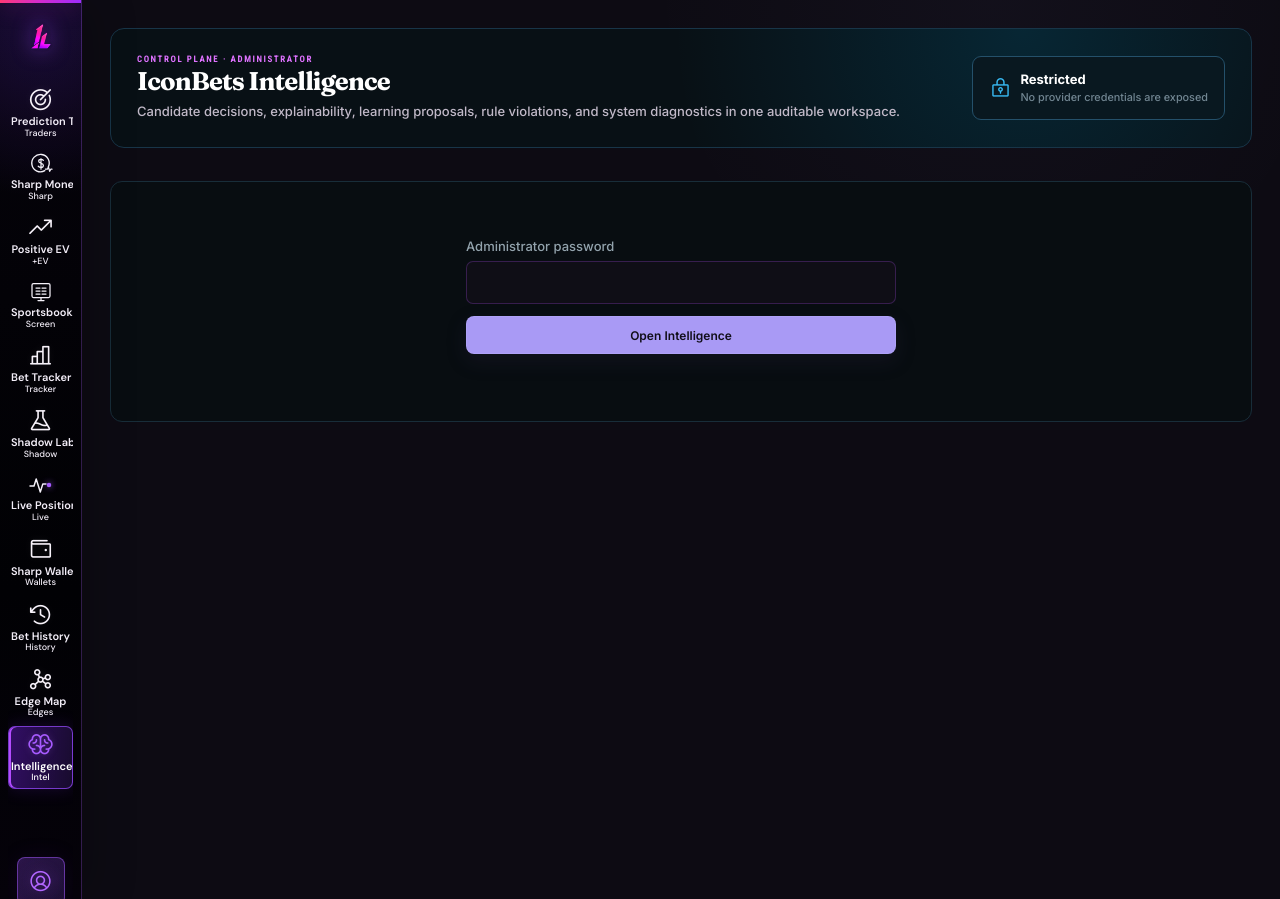
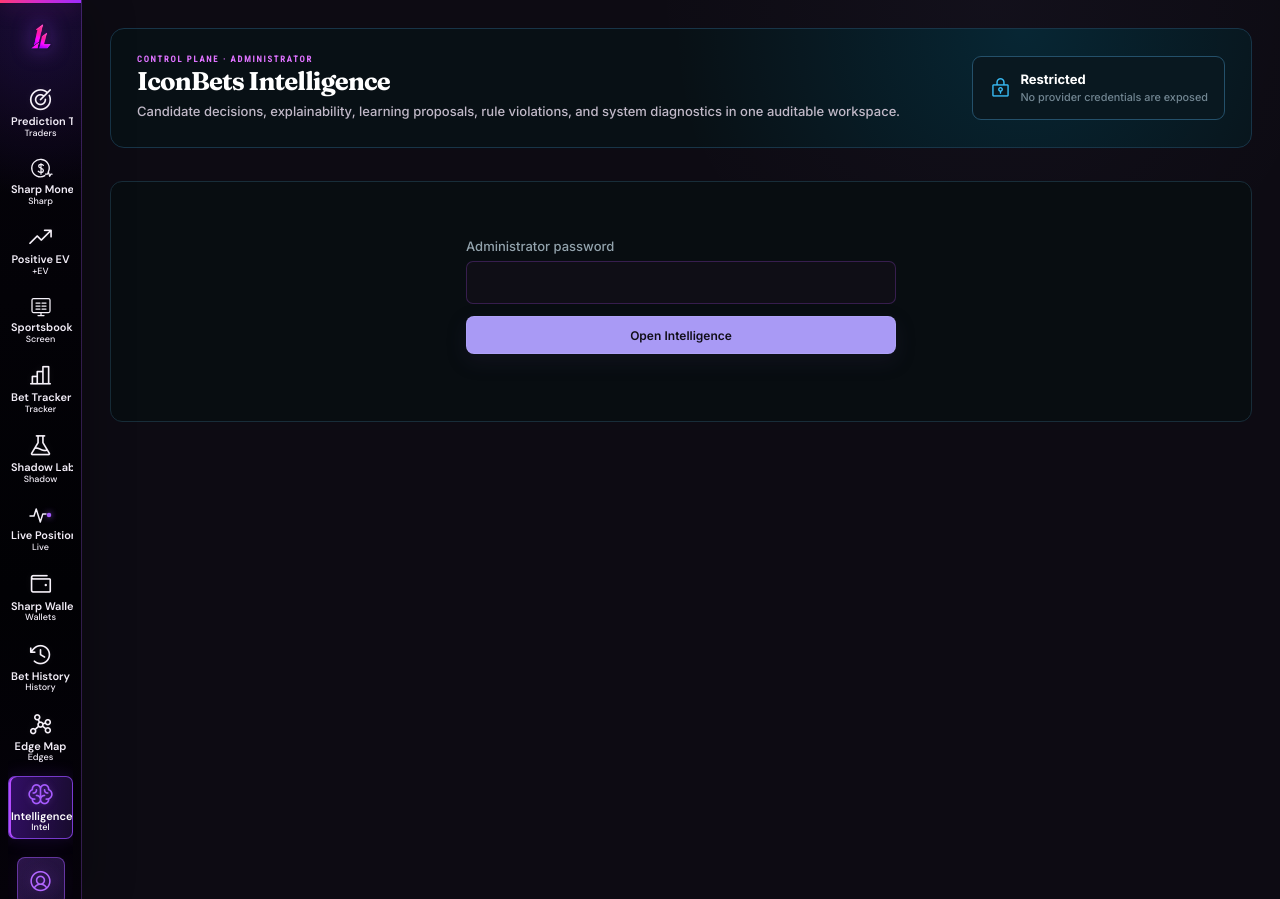
Before and after one commit to iconbetswhale/polymarket-whales, a Flask app: page /intelligence in a window 1280 px wide. Run offline with Flask 3, Linux system fonts and the light colour scheme; data that the repository does not hold is empty; some libraries are stand-ins or nearby versions.

Commit message:
Space compact sidebar navigation

```diff
--- a/static/app-premium.css
+++ b/static/app-premium.css
@@ -2065,7 +2065,7 @@ body[data-page="trades"] .trade-metric-chip.time strong {
   body:not([data-page="home"]) .brand-copy,
   body:not([data-page="home"]) .nav-section-label,
   body:not([data-page="home"]) .mobile-nav-pause { display: none !important; }
-  body:not([data-page="home"]) .nav-links { min-height: calc(100vh - 67px) !important; gap: 2px !important; align-items: stretch !important; overflow-y: auto !important; }
+  body:not([data-page="home"]) .nav-links { min-height: calc(100vh - 67px) !important; gap: 7px !important; align-items: stretch !important; overflow-y: auto !important; }
   body:not([data-page="home"]) .nav-links a {
     display: flex !important;
     width: 100% !important;
@@ -2074,7 +2074,7 @@ body[data-page="trades"] .trade-metric-chip.time strong {
     flex-direction: column !important;
     justify-content: center !important;
     align-items: center !important;
-    min-height: 48px !important;
+    min-height: 50px !important;
     padding: 5px 2px !important;
     gap: 3px !important;
     border-radius: 7px !important;
@@ -2096,7 +2096,7 @@ body[data-page="trades"] .trade-metric-chip.time strong {
   body:not([data-page="home"]) .sharp-money-nav-icon svg,
   body:not([data-page="home"]) .sportsbook-nav-icon svg,
   body:not([data-page="home"]) .live-position-nav-icon svg { width: 20px !important; height: 20px !important; }
-  body:not([data-page="home"]) .nav-links a[aria-current="page"] { min-height: 48px !important; box-shadow: inset 2px 0 #b34cff, 0 0 18px rgba(121, 44, 237, .18) !important; }
+  body:not([data-page="home"]) .nav-links a[aria-current="page"] { min-height: 50px !important; box-shadow: inset 2px 0 #b34cff, 0 0 18px rgba(121, 44, 237, .18) !important; }
   body:not([data-page="home"]) .sidebar-account-button {
     display: grid !important;
     grid-template-columns: 1fr !important;
```
